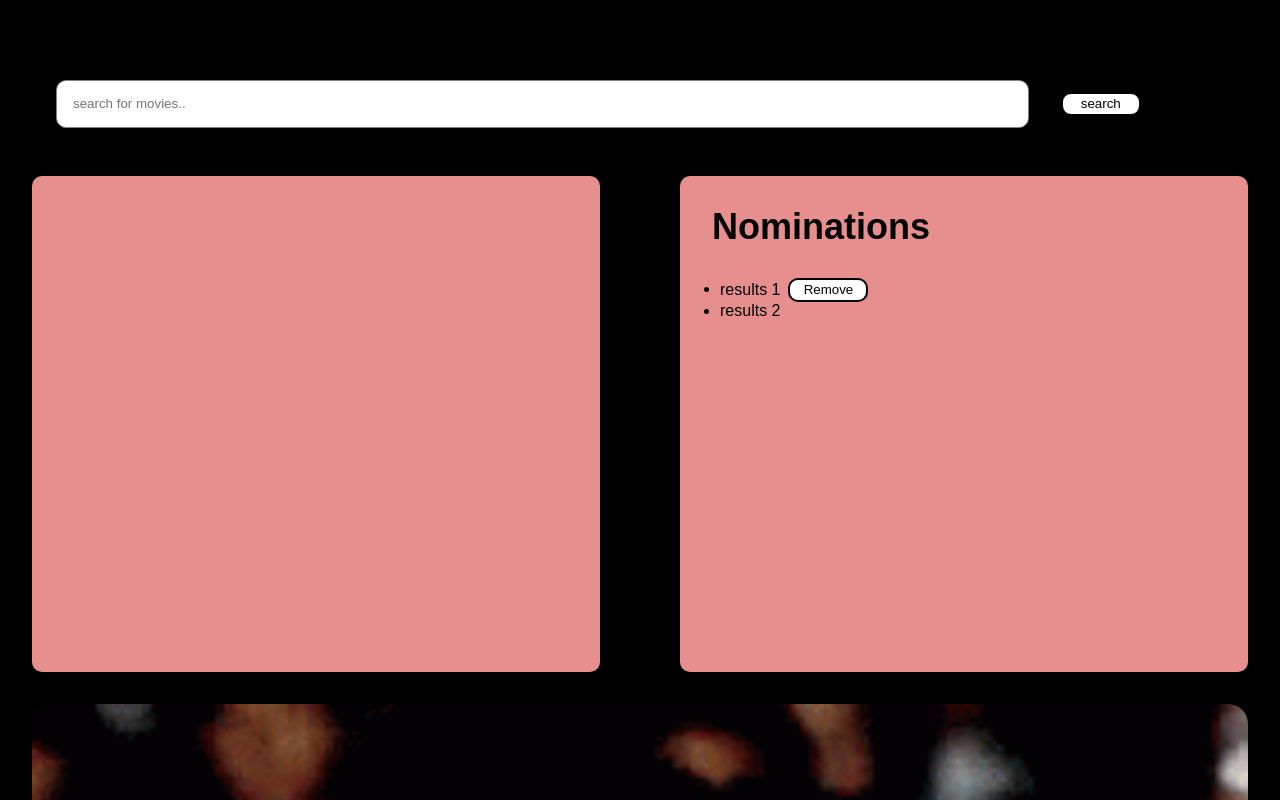
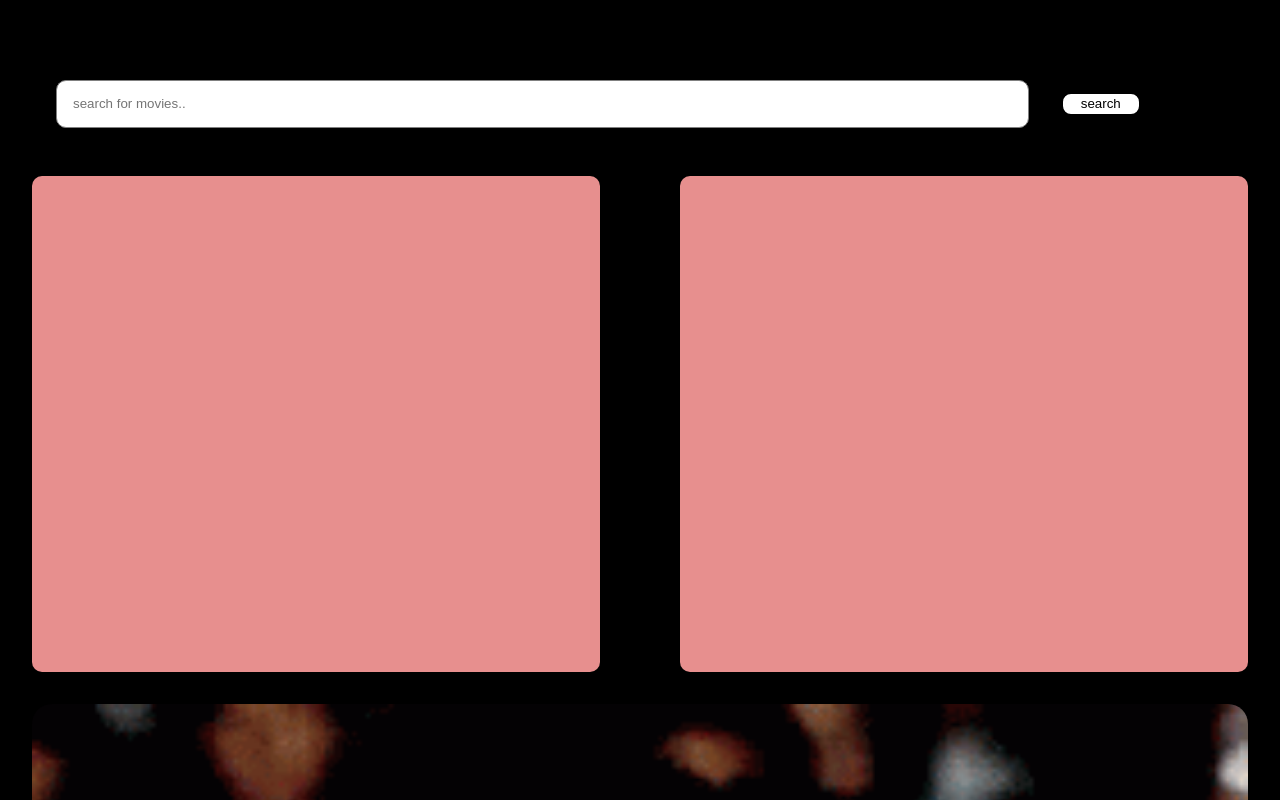
Before and after one commit to TejiriAsah/the-shoppies, a React (Create React App) app: page / in a window 1280 px wide. Shown: the top 800 px of the page. Built offline with nearby package versions, Linux system fonts and the light colour scheme.

Commit message:
add movies to nominations

```diff
--- a/src/App.css
+++ b/src/App.css
@@ -5,5 +5,4 @@
 body {
   background-color: black;
   font-family: "Catamaran", sans-serif;
-  /* #324376; */
 }
--- a/src/HomePage.js
+++ b/src/HomePage.js
@@ -1,11 +1,9 @@
 import React from "react";
 import axios from "axios";
 import moviegif from "./assets/movie.gif";
-// import searchIcon from "./assets/search-24px.svg";
+import Movies from "./components/movies/Movies";
+import Nominations from "./components/nominations/Nominations";
 
-import Movies from "./components/movies/Movies";
-
-import Nominations from "./components/nominations/Nominations";
 import "./homePage.scss";
 
 const api_key = "b7123901";
@@ -30,6 +28,16 @@ class HomePage extends React.Component {
   search = () => {
     let movie = this.state.movie;
     this.searchInput(movie);
+  };
+
+  nominate = (movie) => {
+    let selectedMovies = this.state.nominatedMovies;
+    if (selectedMovies.length < 5) {
+      selectedMovies.push(movie);
+      this.setState({
+        nominatedMovies: selectedMovies,
+      });
+    }
   };
 
   searchInput = (movie) => {
@@ -60,6 +68,8 @@ class HomePage extends React.Component {
 
   render() {
     const movies = this.state.movies;
+    const nominations = this.state.nominatedMovies;
+
     return (
       <div className="test">
         <h1>The Shoppies</h1>
@@ -85,13 +95,30 @@ class HomePage extends React.Component {
                     year={movie.Year}
                     poster={movie.Poster}
                     key={movie.imdbID}
+                    nominate={() => {
+                      this.nominate(movie);
+                    }}
                   />
                 );
               })
             )}
           </div>
-
-          <Nominations />
+          <div className="nominations__container">
+            {/* <h2 className="nominations__heading"> Nominations </h2> */}
+            {nominations.map((movie) => {
+              return (
+                <Nominations
+                  title={movie.Title}
+                  year={movie.Year}
+                  poster={movie.Poster}
+                  key={movie.imdbID}
+                  nominate={() => {
+                    this.nominate(movie);
+                  }}
+                />
+              );
+            })}
+          </div>
         </div>
         <img src={moviegif} alt="movie-gif" className="movie-gif" />
       </div>
--- a/src/components/movies/Movies.js
+++ b/src/components/movies/Movies.js
@@ -12,7 +12,9 @@ const Movies = (props) => {
           <span className="nomination-item">
             {props.title + " (" + props.year + ")"}
           </span>
-          <button className="nominate_btn">Nominate</button>
+          <button className="nominate_btn" onClick={props.nominate}>
+            Nominate
+          </button>
         </div>
       </div>
     </>
--- a/src/components/nominations/Nominations.js
+++ b/src/components/nominations/Nominations.js
@@ -1,22 +1,24 @@
 import React from "react";
 import "../nominations/nominations.scss";
 
-class Nominations extends React.Component {
-  render() {
-    return (
-      <div className="nominations__container">
-        <h2 className="nominations__heading"> Nominations </h2>
-
-        <ul>
-          <li>
-            <span>results 1</span>
-            <button className="nominate_btn">Remove</button>
-          </li>
-          <li>results 2</li>
-        </ul>
+const Nominations = (props) => {
+  return (
+    <>
+      <div className="movie-box">
+        <div className="tester">
+          <img src={props.poster} alt="movie-poster" className="movie-poster" />
+        </div>
+        <div className="movie-info">
+          <span className="nomination-item">
+            {props.title + " (" + props.year + ")"}
+          </span>
+          <button className="nominate_btn" onClick={props.nominate}>
+            Remove
+          </button>
+        </div>
       </div>
-    );
-  }
-}
+    </>
+  );
+};
 
 export default Nominations;
--- a/src/homePage.scss
+++ b/src/homePage.scss
@@ -48,3 +48,15 @@
   width: 100%;
   border-radius: 20px;
 }
+.nominations {
+  &__container {
+    background-color: #e78f8e;
+    width: 50%;
+    border-radius: 10px;
+    height: 31rem;
+  }
+  &__heading {
+    margin-left: 2rem;
+    font-size: 2.25rem;
+  }
+}
```
